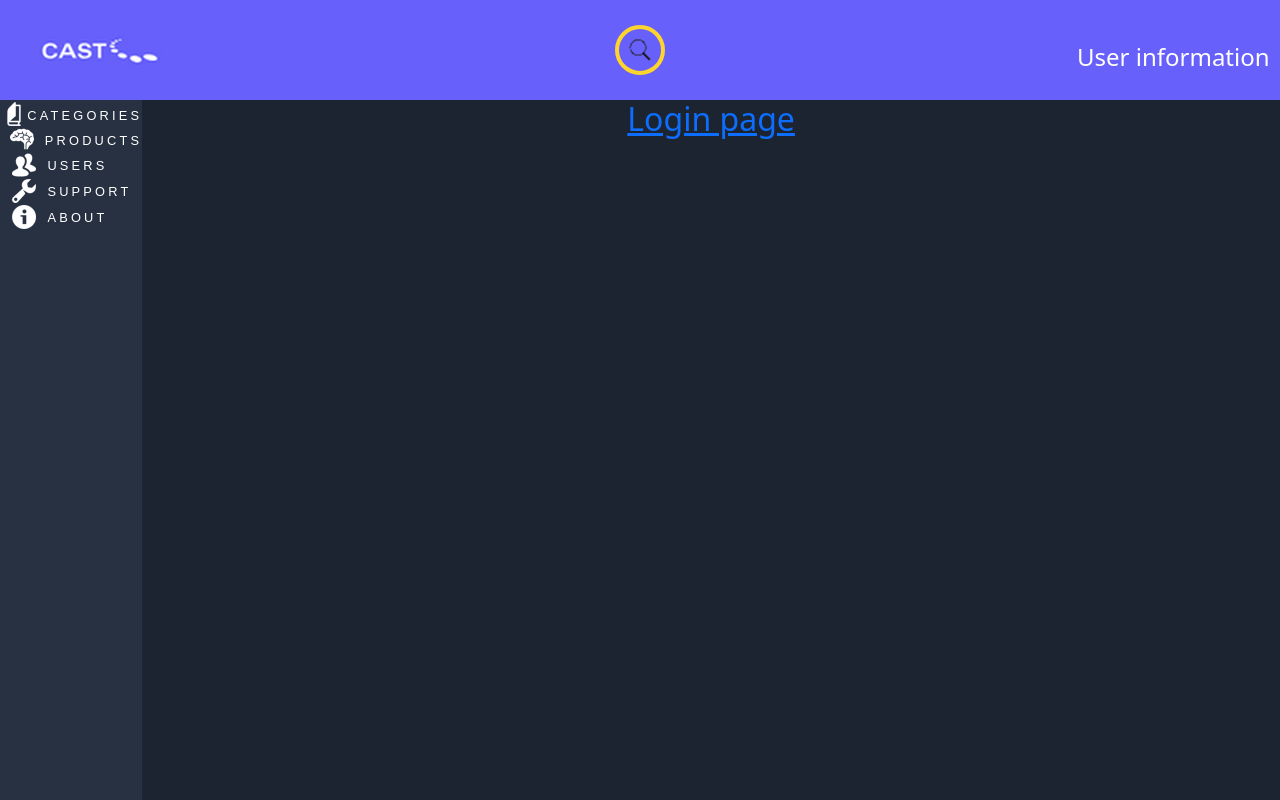
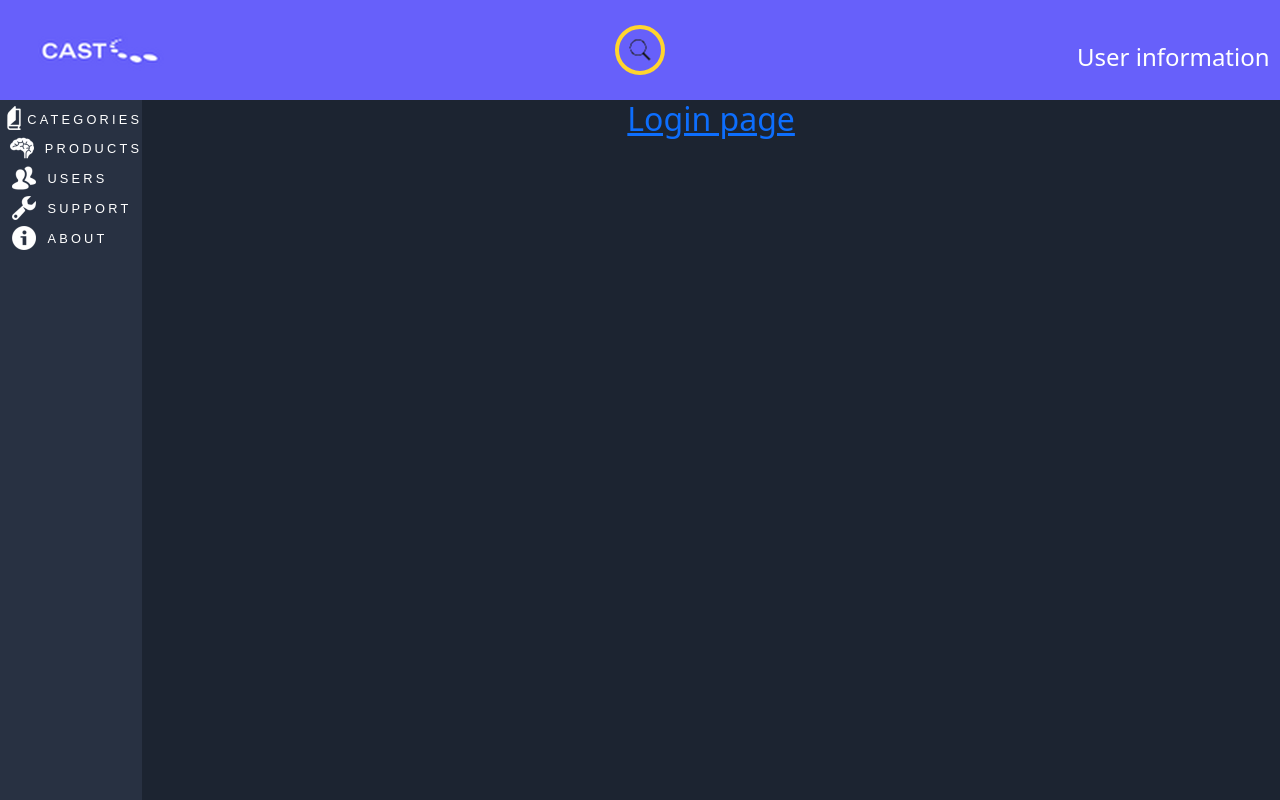
Before and after one commit to valnurray/lpr_front, a React (Create React App) app: page / in a window 1280 px wide. Shown: the top 800 px of the page. Built offline with nearby package versions, Linux system fonts and the light colour scheme.

Commit message:
add some features

```diff
--- a/src/Components/BasicPages/Navbar/Navbar.module.css
+++ b/src/Components/BasicPages/Navbar/Navbar.module.css
@@ -3,22 +3,23 @@
     background-color: #283142;
 }
 
-.imageholder{
+.imageholder {
     grid-area: l;
     margin: auto;
 }
 
-.navlinkholder{
-        display: grid;
-        grid-template-areas:
+.navlinkholder {
+    display: grid;
+    grid-template-areas:
         "l r";
-        grid-template-columns: 10fr 20fr;
+    grid-template-columns: 10fr 20fr;
+    margin-top: 3%;
 
 }
 
 .navlinkholder a {
     text-decoration: none;
-    font-size:0.8em;
+    font-size: 0.8em;
     color: white;
     font-family: fantasy;
     letter-spacing: 0.2rem;
@@ -26,9 +27,10 @@
 }
 
 .navlinkholder a:hover {
-    color: #FB667A;
+    color: white;
 }
 
 .navlinkholder a.active {
     color: #FB667A;
+    margin-left: 10%;
 }
```
